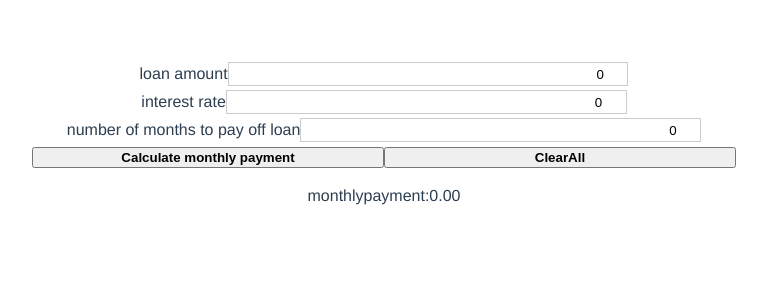
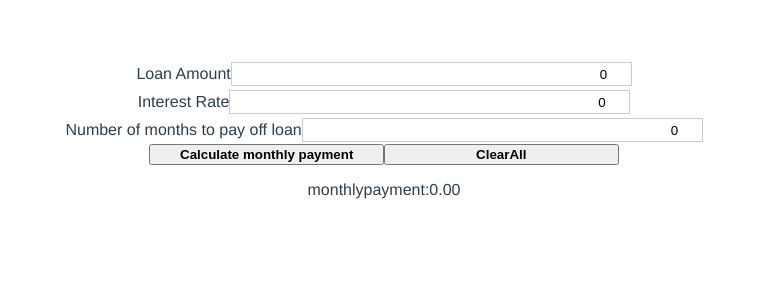
Before and after one commit to PrithviMrinal/mycalc-app, a Vue app: page / in a window 1280 px wide. Shown: the top 300 px of the page, without its empty margins (256-1023 px from the left). Built offline with nearby package versions, Linux system fonts and the light colour scheme.

Commit message:
Compound Calc sixth working

```diff
--- a/src/components/CompoundCalcBB.vue
+++ b/src/components/CompoundCalcBB.vue
@@ -2,19 +2,19 @@
     <body style="text-align:center">
         <form @submit.prevent="calculate" class="main">
             <div>
-            <label>loan amount</label>
+            <label>Loan Amount</label>
             <input v-model.number="loanAmount " alignment="center" v-text="center" text-align="center"/>
             </div>
             <div>
-            <label>interest rate</label>
+            <label>Interest Rate</label>
             <input v-model.number="interestRate " alignment="center" v-text="center" text-align="center"/>
             </div>
             <div>
-            <label>number of months to pay off loan</label>
+            <label>Number of months to pay off loan</label>
             <input v-model.number="numMonths " alignment="center" v-text="center" text-align="center"/>
             </div>
             <button @click="Calculate">Calculate monthly payment</button>
-            <button type="reset" value="reset">ClearAll</button>
+            <button @click="ClearAll" type="reset" value="reset">ClearAll</button>
             </form>
             <p>monthlypayment:{{monthlyPayment.toFixed(2)}}</p>
     </body>
@@ -66,5 +66,5 @@ export default {
 .main{table-layout:fixed;width:94%;border:0;border-collapse:collapse;margin:0 auto}
 .main td{padding:0 8px;vertical-align:middle;border:0}
 .main input{width:30%;border:1px solid #ccc;margin:2px 0;padding:0 2%;height:22px;text-align:right}.ac{text-align:center}.b{font-weight:bold}
-.main select{width:30%;border:1px solid #ccc;margin:2px 0;background:#fff;height:22px}.w50{width:30%}.main button{width:30%;font-weight:bold;margin:3px 0}
+.main select{width:30%;border:1px solid #ccc;margin:2px 0;background:#fff;height:22px}.w50{width:30%}.main button{width:20%;font-weight:bold;margin:3px 0,}
 </style>
```
